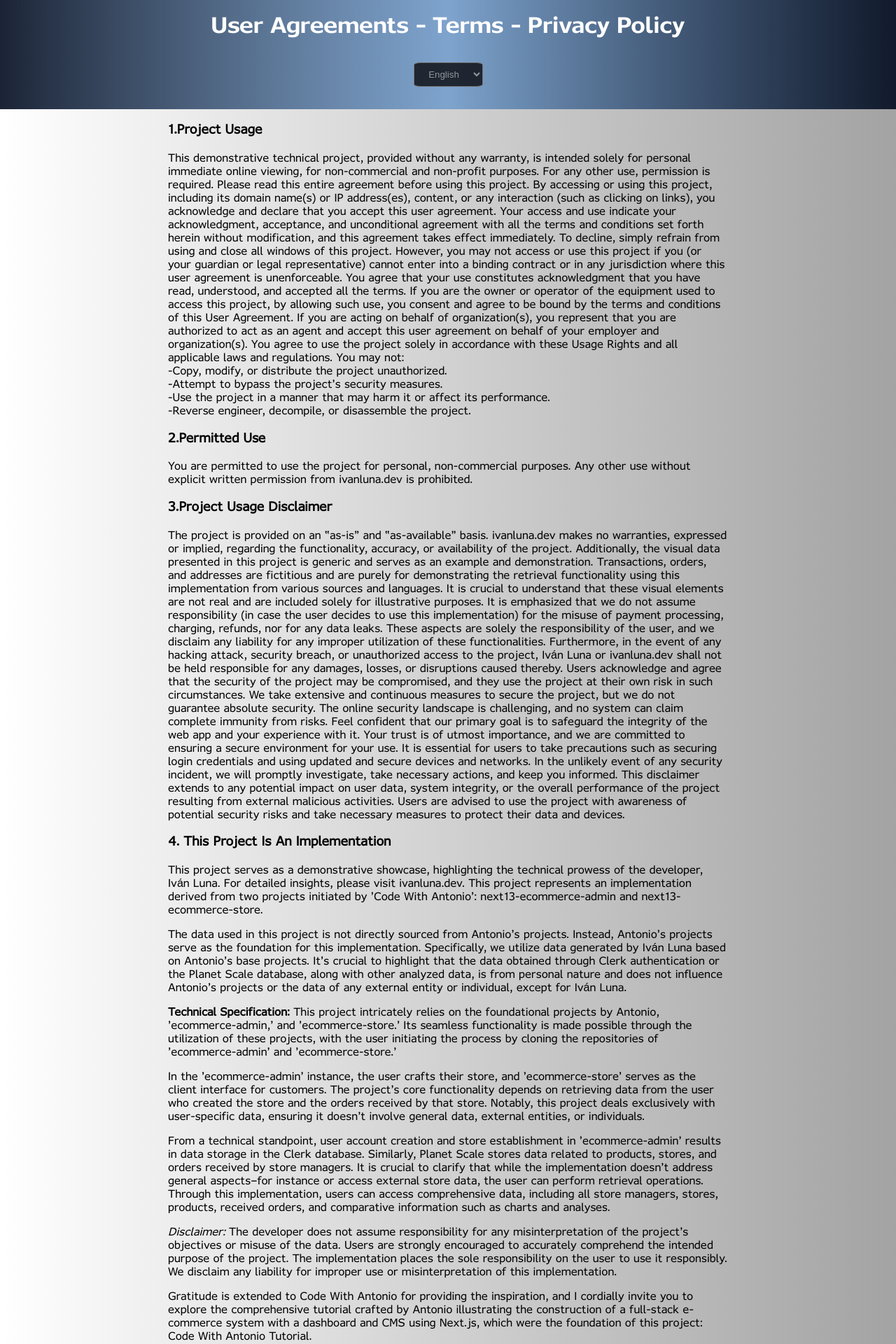
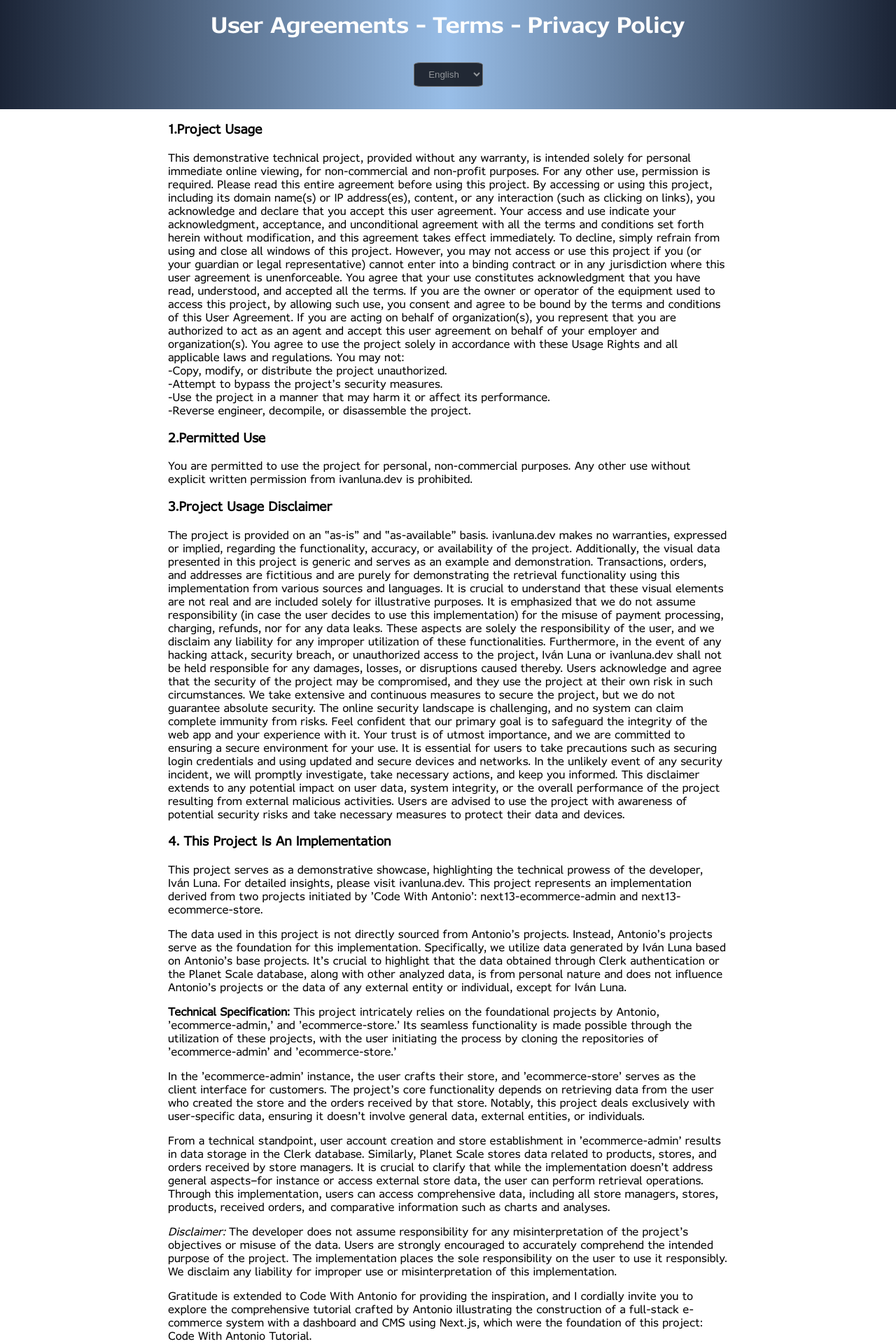
Before and after one commit to imprvhub/ecommerce-data-analysis, a Flask app: page /user_agreements.html in a window 1280 px wide. Shown: the top 1920 px of the page at 70% size. Run offline with Flask 3, Linux system fonts and the light colour scheme; data that the repository does not hold is empty.

Commit message:
fix: #fff body style

```diff
--- a/static/css/styles.css
+++ b/static/css/styles.css
@@ -56,7 +56,7 @@ body {
     font-family: 'Verdante Sans Regular', sans-serif;
     margin: 0;
     padding: 0;
-    background: linear-gradient(to right, #FFF, #a3a3a3);
+    background: #fff;
 }
 
 a[data-translate="User Agreements"],
```
